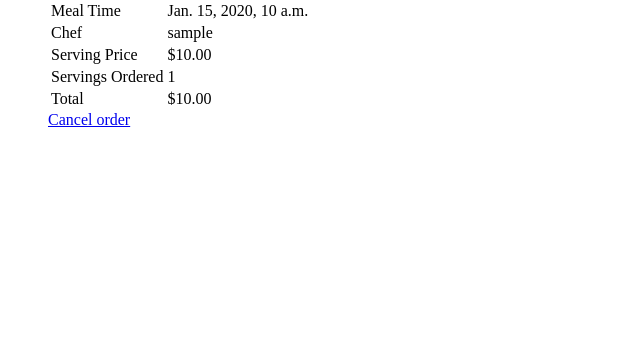
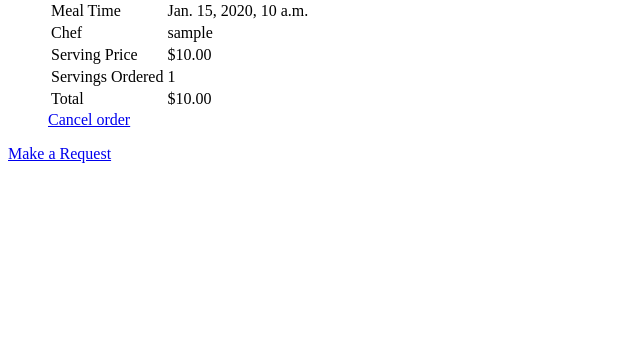
Before and after one commit to MRehman000/Neighborhood-Grub-System, a Django app: page /dishes/orders/ in a window 1280 px wide. Shown: the part 237-581 px from the top of the page, without its empty margins (0-640 px from the left). Run offline with Django 3.2, Linux system fonts and the light colour scheme; a user stored in the database is signed in; tables that the repository leaves empty hold one stand-in row (values such as "Sample post").

Commit message:
Added link to make a request page.

```diff
--- a/django-project/dishes/templates/dishes/orders.html
+++ b/django-project/dishes/templates/dishes/orders.html
@@ -27,3 +27,4 @@
   </li>
 {% endfor %}
 </ul>
+<a href="/dishes/requests/create/">Make a Request</a>
```
